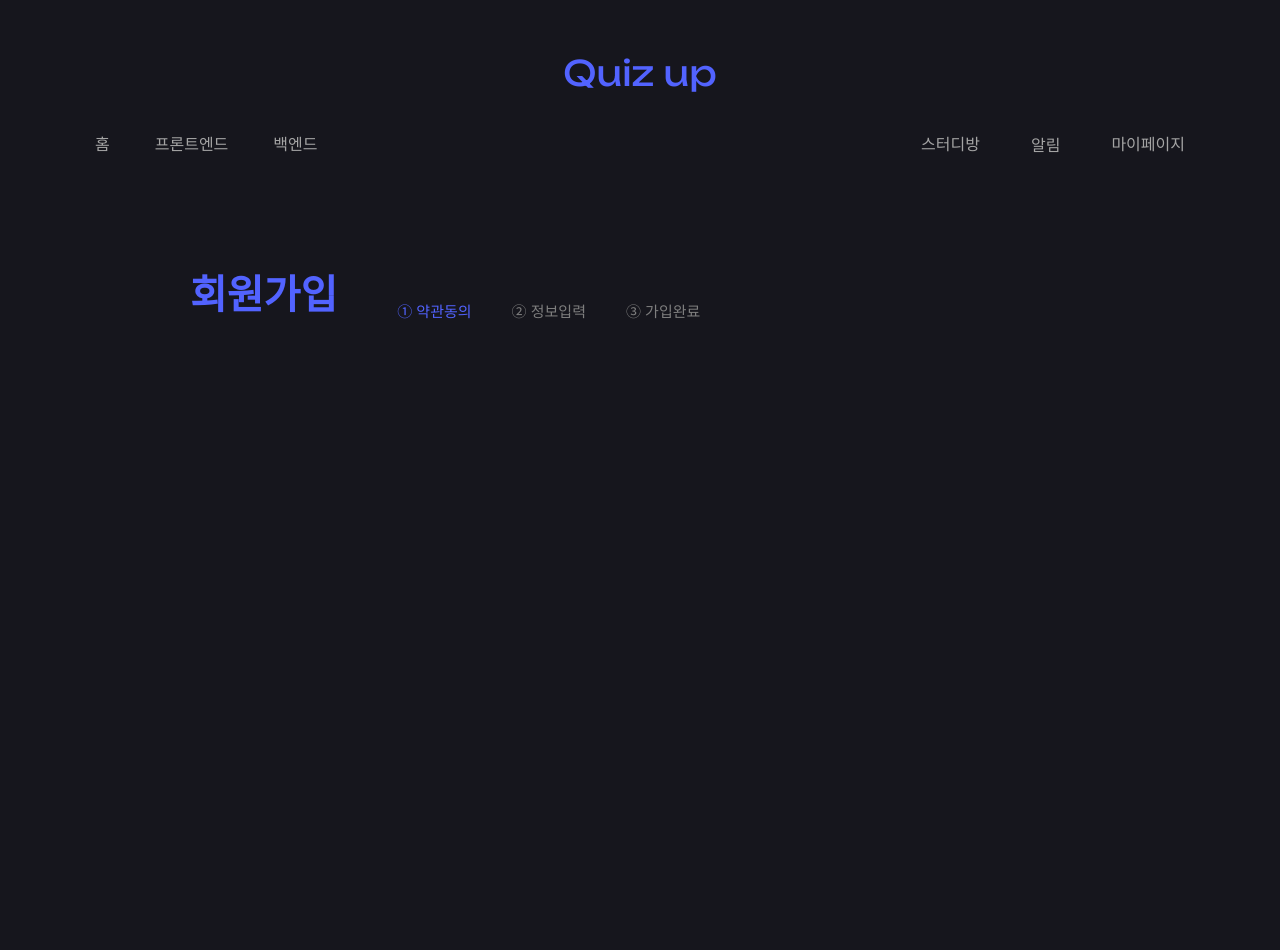
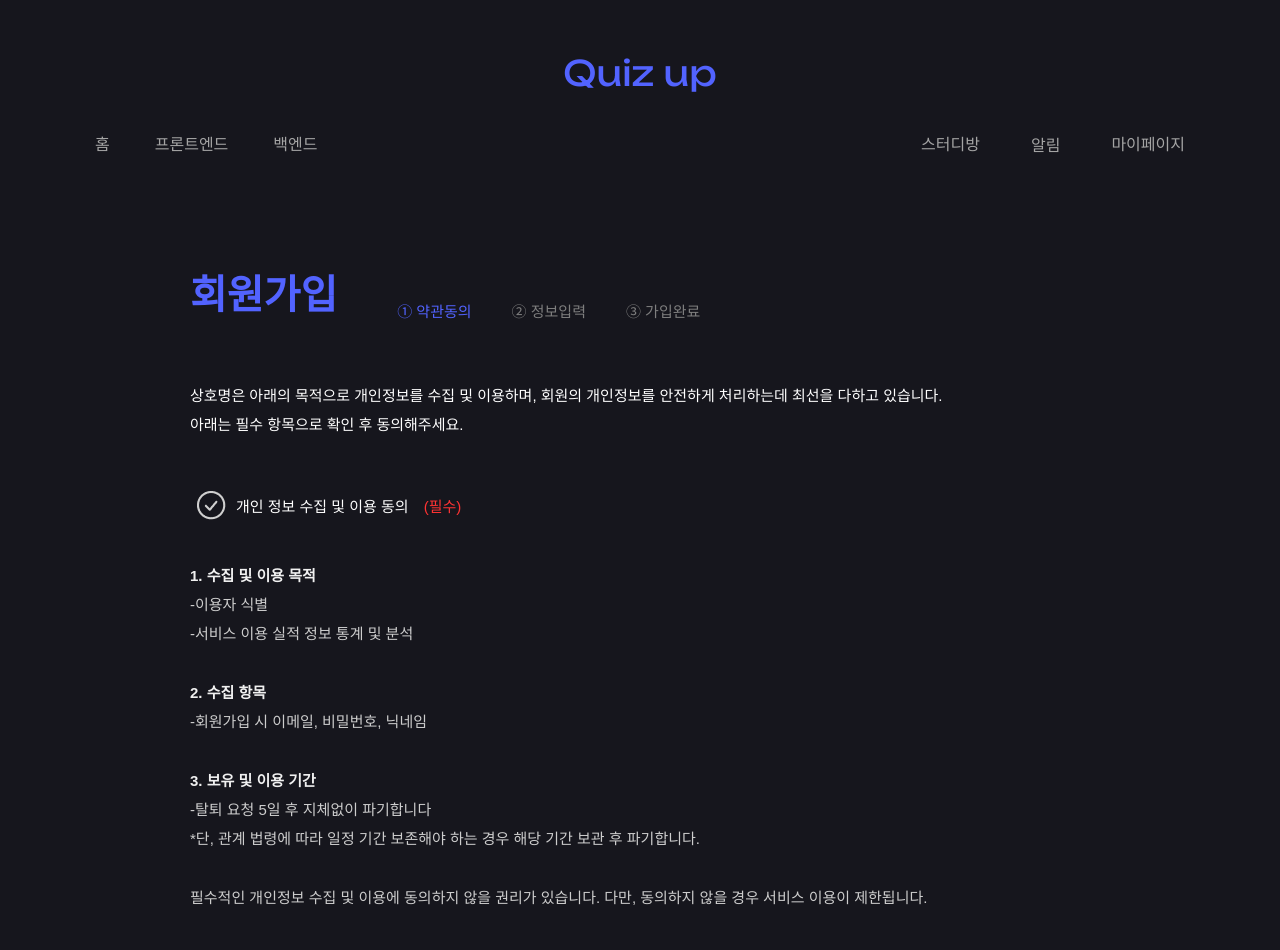
Before and after one commit to QuizUpWebProject/front, a React (Create React App) app: page /joinagree in a window 1280 px wide. Shown: the top 950 px of the page. Before the commit the page ends 800 px from the top, so only its background shows below. Built offline with nearby package versions, Linux system fonts and the light colour scheme.

Commit message:
design: 회원가입 약관동의 페이지 UI 구현 #7
- 컴포넌트로 따로 빼서 구현했습니다

```diff
--- /dev/null
+++ b/src/components/join/JoinAgreeBox.jsx
@@ -0,0 +1,185 @@
+import styled from "styled-components";
+import CheckIcon from "../../assets/check_icon.png";
+import CheckedIcon from "../../assets/check_ed_icon.png";
+import { useState } from "react";
+import { useNavigate } from "react-router-dom";
+import useModal from "../../hooks/useModal";
+
+export default function JoinAgreeBox() {
+  const [isChecked, setIsChecked] = useState(false);
+  const { openModal, Modal, closeModal } = useModal();
+
+  const handleCheckClick = () => {
+    setIsChecked(!isChecked);
+  };
+
+  const handleNextClick = () => {
+    if (isChecked) {
+      navigate("/joinform");
+    } else {
+      openModal();
+    }
+  };
+
+  const navigate = useNavigate();
+
+  return (
+    <>
+      <Agree>
+        상호명은 아래의 목적으로 개인정보를 수집 및 이용하며, 회원의 개인정보를
+        안전하게 처리하는데 최선을 다하고 있습니다. <br />
+        아래는 필수 항목으로 확인 후 동의해주세요.
+      </Agree>
+
+      <CheckContainer
+        onClick={handleCheckClick}
+        isChecked={isChecked} // isChecked 상태 전달
+      >
+        <CheckLabel>
+          <Img
+            src={isChecked ? CheckedIcon : CheckIcon}
+            alt="check"
+            isChecked={isChecked}
+          />
+          <Text>개인 정보 수집 및 이용 동의</Text> <span>(필수)</span>
+        </CheckLabel>
+      </CheckContainer>
+
+      <div>
+        <AgreeBox>
+          <AgreeTitle>1. 수집 및 이용 목적</AgreeTitle>
+          <AgreeText>-이용자 식별</AgreeText>
+          <AgreeText> -서비스 이용 실적 정보 통계 및 분석</AgreeText>
+        </AgreeBox>
+
+        <AgreeBox>
+          <AgreeTitle>2. 수집 항목</AgreeTitle>
+          <AgreeText>-회원가입 시 이메일, 비밀번호, 닉네임</AgreeText>
+        </AgreeBox>
+
+        <AgreeBox>
+          <AgreeTitle>3. 보유 및 이용 기간</AgreeTitle>
+          <AgreeText>-탈퇴 요청 5일 후 지체없이 파기합니다</AgreeText>
+          <AgreeText>
+            *단, 관계 법령에 따라 일정 기간 보존해야 하는 경우 해당 기간 보관 후
+            파기합니다.
+          </AgreeText>
+        </AgreeBox>
+
+        <AgreeText>
+          필수적인 개인정보 수집 및 이용에 동의하지 않을 권리가 있습니다. 다만,
+          동의하지 않을 경우 서비스 이용이 제한됩니다.
+        </AgreeText>
+      </div>
+
+      <Button onClick={handleNextClick}>다음</Button>
+
+      {/* modal */}
+      <Modal style={{ width: "400px", height: "220px" }}>
+        <ModalContent>
+          <div>
+            <ModalBody>개인정보 수집 및 이용동의는 필수입니다.</ModalBody>
+          </div>
+          <ModalButton onClick={closeModal}>확인</ModalButton>
+        </ModalContent>
+      </Modal>
+    </>
+  );
+}
+
+const Agree = styled.div`
+  margin-top: 60px;
+  font-size: 15px;
+  font-weight: 500;
+  line-height: 29px;
+  margin-bottom: 20px;
+`;
+
+const CheckContainer = styled.button`
+  font-size: 15px;
+  font-weight: 400;
+  margin-top: 30px;
+  margin-bottom: 20px;
+  background-color: transparent;
+  border: none;
+  color: ${(props) => (props.isChecked ? "#5263ff" : "inherit")};
+`;
+
+const Img = styled.img`
+  margin-right: 10px;
+`;
+
+const CheckLabel = styled.label`
+  display: flex;
+  align-items: center;
+  color: ${(props) => (props.isChecked ? "#5263ff" : "inherit")};
+
+  span {
+    color: #ff3333;
+  }
+
+  margin-bottom: 20px;
+`;
+
+const Text = styled.div`
+  color: ${(props) => (props.isChecked ? "#5263ff" : "inherit")};
+  margin-right: 15px;
+`;
+
+const AgreeBox = styled.div`
+  margin-bottom: 30px;
+`;
+
+const AgreeTitle = styled.div`
+  font-size: 15px;
+  font-weight: 600;
+  line-height: 29px;
+  color: #f0f0f0;
+`;
+
+const AgreeText = styled.div`
+  font-size: 15px;
+  font-weight: 500;
+  line-height: 29px;
+  color: #cdcdcd;
+`;
+
+const Button = styled.button`
+  margin-top: 40px;
+  margin-bottom: 60px;
+  width: 866px;
+  height: 47px;
+  border: none;
+  border-radius: 6px;
+  background-color: #5263ff;
+  color: #ffffff;
+`;
+
+const ModalContent = styled.div`
+  display: flex;
+  justify-content: center;
+  flex-direction: column;
+  align-items: center;
+  height: 100%;
+  margin-top: 60px;
+  font-size: 14px;
+  text-align: center;
+`;
+
+const ModalBody = styled.div`
+  margin-bottom: 20px;
+  color: #c7c7c7;
+  text-align: center;
+  margin-bottom: 30px;
+`;
+
+const ModalButton = styled.button`
+  width: 301px;
+  height: 37px;
+  background-color: #5263ff;
+  font-size: 14px;
+  color: #ffffff;
+  border: none;
+  border-radius: 6px;
+  margin-top: 20px;
+`;
--- a/src/pages/JoinAgree.jsx
+++ b/src/pages/JoinAgree.jsx
@@ -1,10 +1,13 @@
 import styled from "styled-components";
 import JoinTitle from "../components/join/JoinTitle";
+import JoinAgreeBox from "../components/join/JoinAgreeBox";
 
 const JoinAgree = () => {
   return (
     <Wrapper>
       <JoinTitle section1="#5263ff" />
+
+      <JoinAgreeBox />
     </Wrapper>
   );
 };
```
